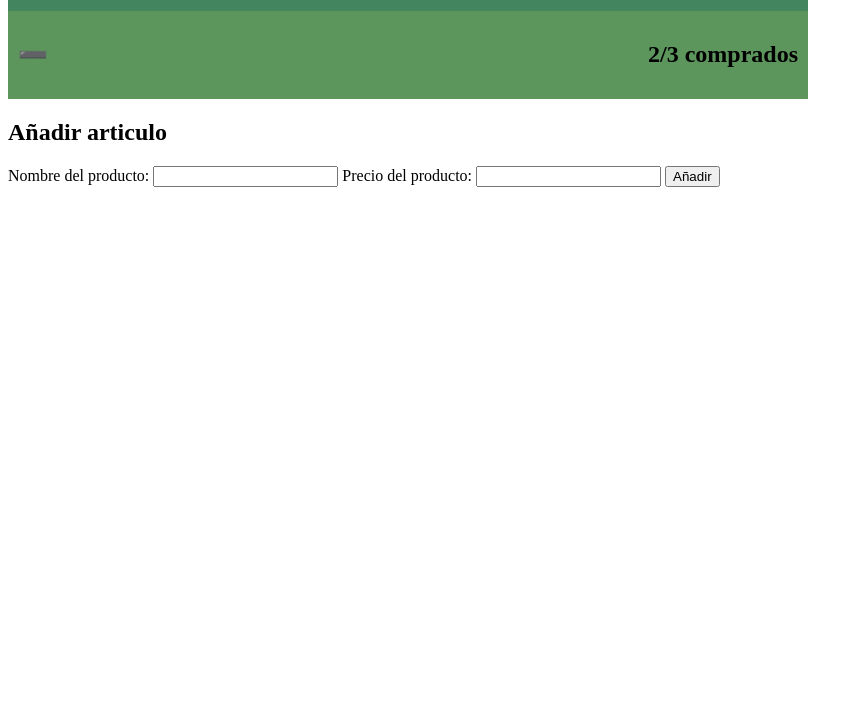
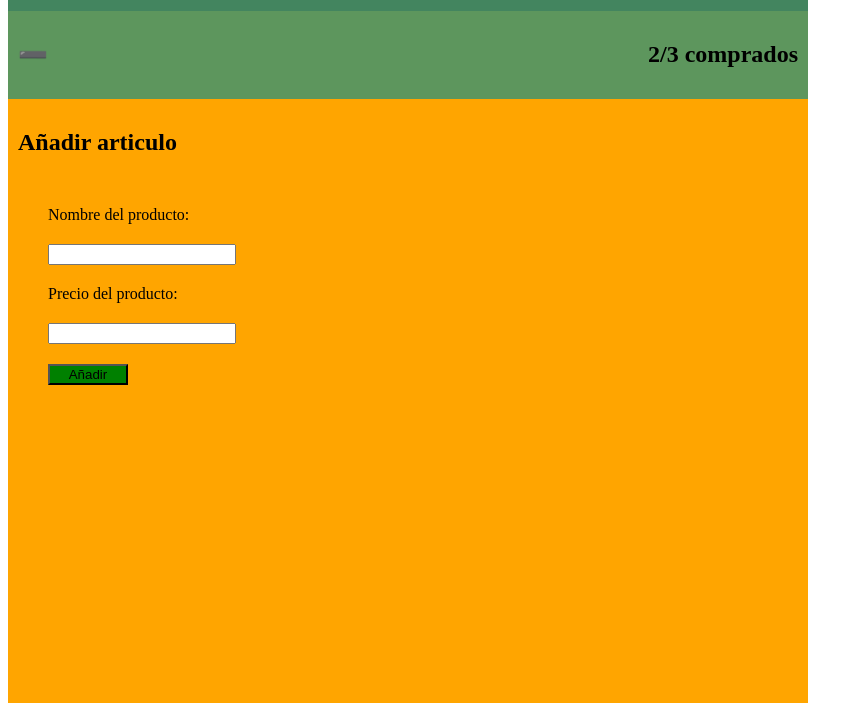
Before and after one commit to CarlosMartinezLasierra/week1-challenge3-Carlos, a plain HTML site: page index.html in a window 1280 px wide. Shown: the part 97-800 px from the top of the page, without its empty margins (0-863 px from the left). Drawn offline with Linux system fonts and the light colour scheme.

Commit message:
add new styles to buttons and form interfaz

```diff
--- a/styles.css
+++ b/styles.css
@@ -1,5 +1,5 @@
 body {
-max-width: 800px;
+  max-width: 800px;
 }
 
 nav {
@@ -24,5 +24,29 @@ nav li {
 }
 
 .shopping-chart h2 {
+}
+.products {
+  display: flex;
+  flex-direction: column;
+  padding: 30px;
+  display: flex;
+  gap: 20px;
+  float: left;
 
 }
+.shopping-interfaz{
+  background-color: orange;
+  height: 100cm;
+  padding: 10px;
+}
+#precio{
+  width: 180px;
+
+}
+#nombre{
+  width: 180px;
+}
+#boton{
+  width: 80px;
+  background-color: green;
+}
```
